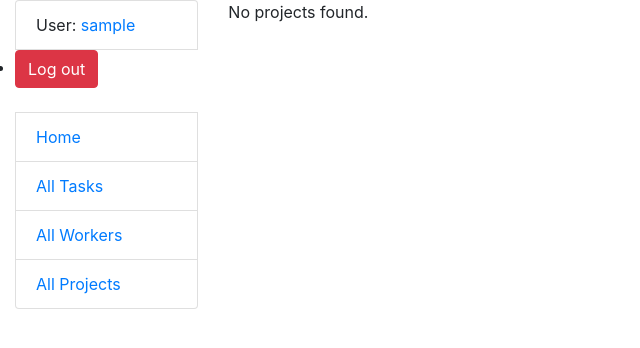
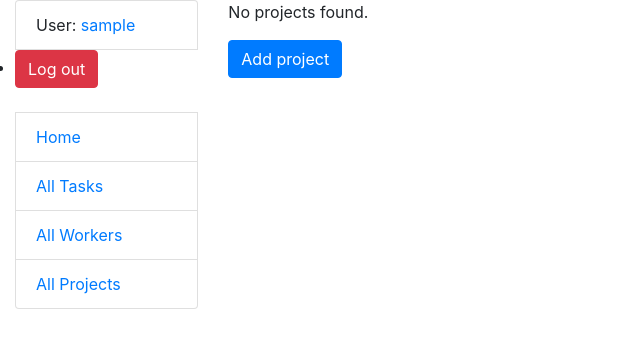
Before and after one commit to OlhaKuzmyn/task-manager, a Django app: page /projects/ in a window 1280 px wide. Shown: the top 348 px of the page, without its empty margins (0-640 px from the left). Run offline with Django 5.2, Linux system fonts and the light colour scheme; the visitor is signed in with stand-in values (Sample User, id 1); data that the repository does not hold is empty.

Commit message:
removed is_manager from Worker model added auth group manager to modify and create most models added project_form.html added button to add project in project_list.html visible based on permission

```diff
--- a/manager/models.py
+++ b/manager/models.py
@@ -32,8 +32,6 @@ class Worker(AbstractUser):
     )
     # is_manager = models.BooleanField(default=False)
     team = models.ForeignKey(Team, null=True, blank=True, on_delete=models.SET_NULL)
-    # employed = models.BooleanField(default=False)
-    #manger???
 
     def get_absolute_url(self):
         return reverse("manager:worker-detail", kwargs={"pk": self.pk})
--- a/manager/urls.py
+++ b/manager/urls.py
@@ -1,6 +1,7 @@
 from django.urls import path
 
-from manager.views import index, TaskListView, TaskDetailView, WorkerListView, WorkerDetailView, ProjectListView
+from manager.views import index, TaskListView, TaskDetailView, WorkerListView, WorkerDetailView, ProjectListView, \
+    ProjectCreateView
 
 app_name = "manager"
 
@@ -11,4 +12,5 @@ urlpatterns = [
     path("workers/", WorkerListView.as_view(), name="worker-list"),
     path("workers/<int:pk>/", WorkerDetailView.as_view(), name="worker-detail"),
     path("projects/", ProjectListView.as_view(), name="project-list"),
+    path("projects/create", ProjectCreateView.as_view(), name="project-create"),
 ]
--- a/manager/views.py
+++ b/manager/views.py
@@ -1,6 +1,7 @@
 from django.contrib.auth import get_user_model
-from django.contrib.auth.mixins import LoginRequiredMixin
+from django.contrib.auth.mixins import LoginRequiredMixin, PermissionRequiredMixin
 from django.shortcuts import render
+from django.urls import reverse_lazy
 from django.views import generic
 
 from manager.models import Task, Project, Team, Worker
@@ -48,3 +49,10 @@ class ProjectListView(LoginRequiredMixin, generic.ListView):
     model = Project
     queryset = Project.objects.prefetch_related("task_set")
     paginate_by = 5
+
+
+class ProjectCreateView(LoginRequiredMixin, PermissionRequiredMixin, generic.CreateView):
+    model = Project
+    fields = "__all__"
+    success_url = reverse_lazy("manager:project-list")
+    permission_required = "projects.add_project"
--- a/templates/manager/project_list.html
+++ b/templates/manager/project_list.html
@@ -25,4 +25,9 @@
   {% else %}
   <p>No projects found.</p>
   {% endif %}
+  {% if perms.project.add_project %}
+<!--    <button class="btn btn-primary">-->
+      <a href="{% url 'manager:project-create' %}" class="btn btn-primary">Add project</a>
+<!--    </button>-->
+  {% endif %}
 {% endblock %}
```
Also changed, not shown: templates/manager/project_form.html (added, +13 -0 lines), manager/migrations/0006_remove_worker_is_manager.py.
